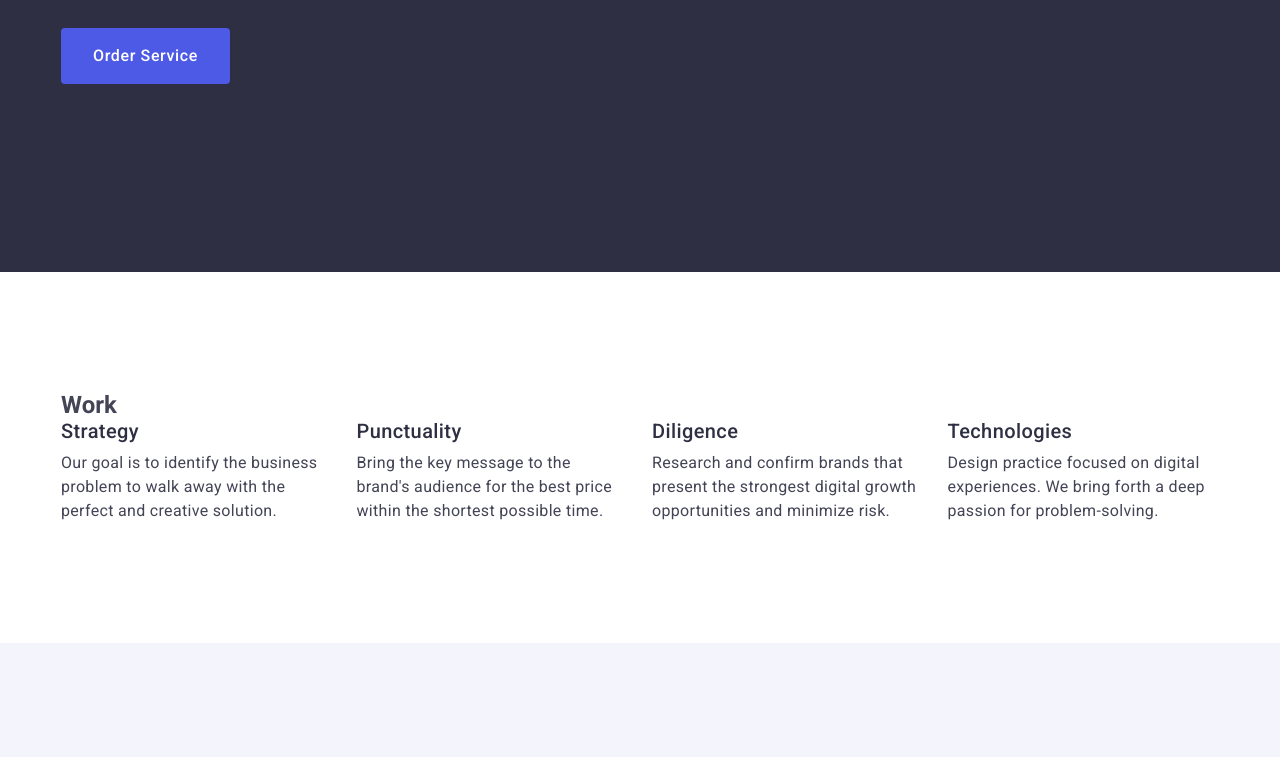
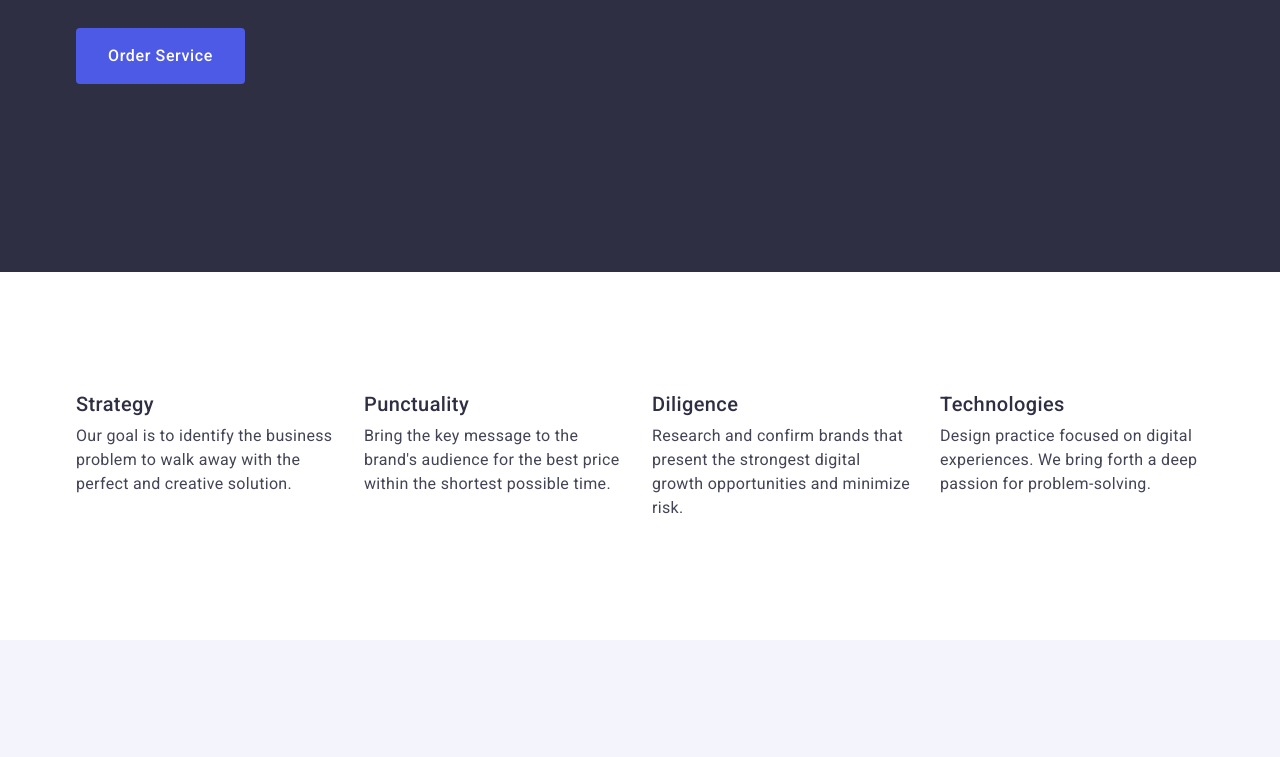
Before and after one commit to mperebeynoslu/homework3, a plain HTML site: page index.html in a window 1280 px wide. Shown: the part 399-1156 px from the top of the page. Drawn offline with nearby package versions, Linux system fonts and the light colour scheme.

Commit message:
commit message

```diff
--- a/css/styles.css
+++ b/css/styles.css
@@ -28,6 +28,7 @@ img{
 .container{
     width: 1158px;
     margin: 0 auto;
+    padding: 0 15px;
 }
 
 .header{
@@ -45,7 +46,6 @@ img{
     display: flex;
     align-items: center;
     flex-grow: 1;
-    padding: 0 15px 0 15px;
 }
 
 ul{
@@ -157,6 +157,14 @@ padding-top: 120px;
 }
 
 .visually-hidden{
+    position: absolute;
+    width: 1px;
+    height: 1px;
+    margin: -1px; border: 0;
+    padding: 0;
+    white-space: nowrap;
+    clip-path: inset (100%);
+    clip: rect(0 0 0 0);
     overflow: hidden;
 }
 
```
